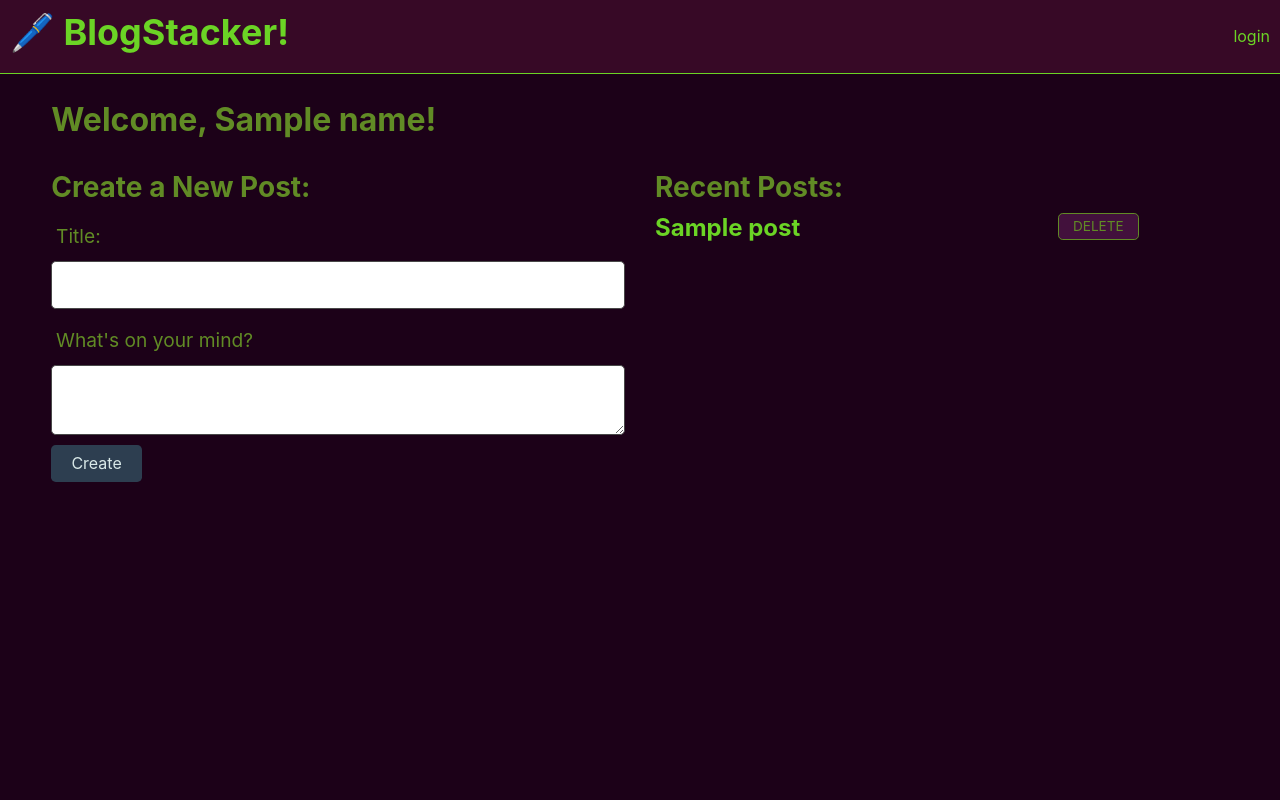
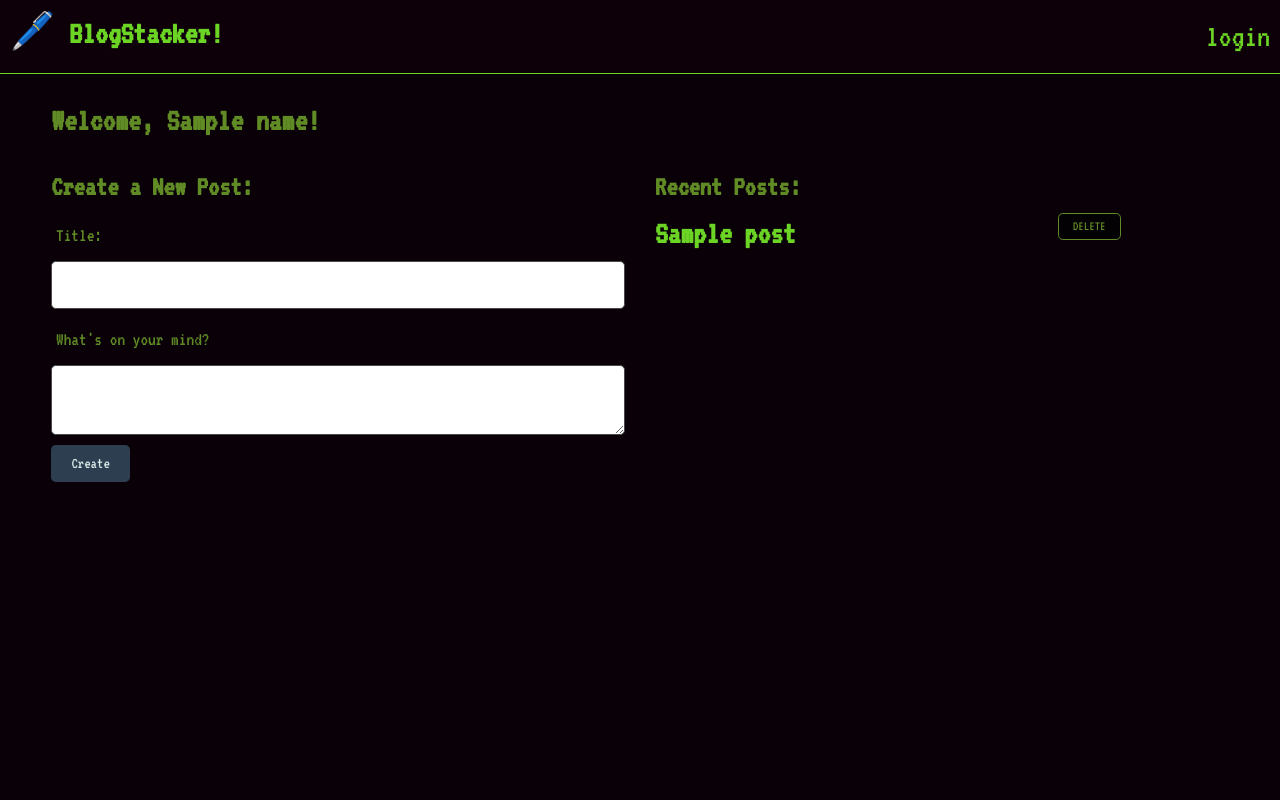
Before and after one commit to JCool221/BlogStacker, a Node project: template views/profile.handlebars in a window 1280 px wide. Run offline with Node 20 templates, Linux system fonts and the light colour scheme; the template is opened without the code that fills it: most values are stand-ins (such as "Sample title", 1, 10 or a date in 2020); some libraries are stand-ins or nearby versions.

Commit message:
made the style better

```diff
--- a/public/css/style.css
+++ b/public/css/style.css
@@ -1,13 +1,15 @@
 
 :root {
-  --main-bg-color: #1c0118;
+  --main-bg-color: #090008;
   --main-text-color: #6bd425;
   --alt-text-color: #618b25;
-  --alt-color: #42113c;
-  --alt-bg-color: #370926;
+  --alt-color: #040104;
+  --alt-bg-color: #0e0009;
 }
 
 body{
+  font-family: 'VT323', monospace;
+  font-size: large;
   background-color: var(--main-bg-color);
   color: var(--alt-text-color);
 }
@@ -15,7 +17,11 @@ header {
   background-color: var(--alt-bg-color);
   color: var(--main-text-color);
 }
+p{
+  font-size: larger;
+}
  a{
+  font-size: xx-large;
   color: var(--main-text-color);
   text-decoration: none;
  }
--- a/views/layouts/main.handlebars
+++ b/views/layouts/main.handlebars
@@ -4,7 +4,8 @@
 <head>
   <meta charset="UTF-8">
   <meta name="viewport" content="width=device-width, initial-scale=1.0">
-  <title>CRUD!</title>
+  <title>BlogStacker</title>
+  <link rel="preconnect" href="https://fonts.googleapis.com"><link rel="preconnect" href="https://fonts.gstatic.com" crossorigin><link href="https://fonts.googleapis.com/css2?family=VT323&display=swap" rel="stylesheet">
   <link rel="stylesheet" href="/css/jass.css">
   <link rel="stylesheet" href="/css/style.css">
 </head>
```
